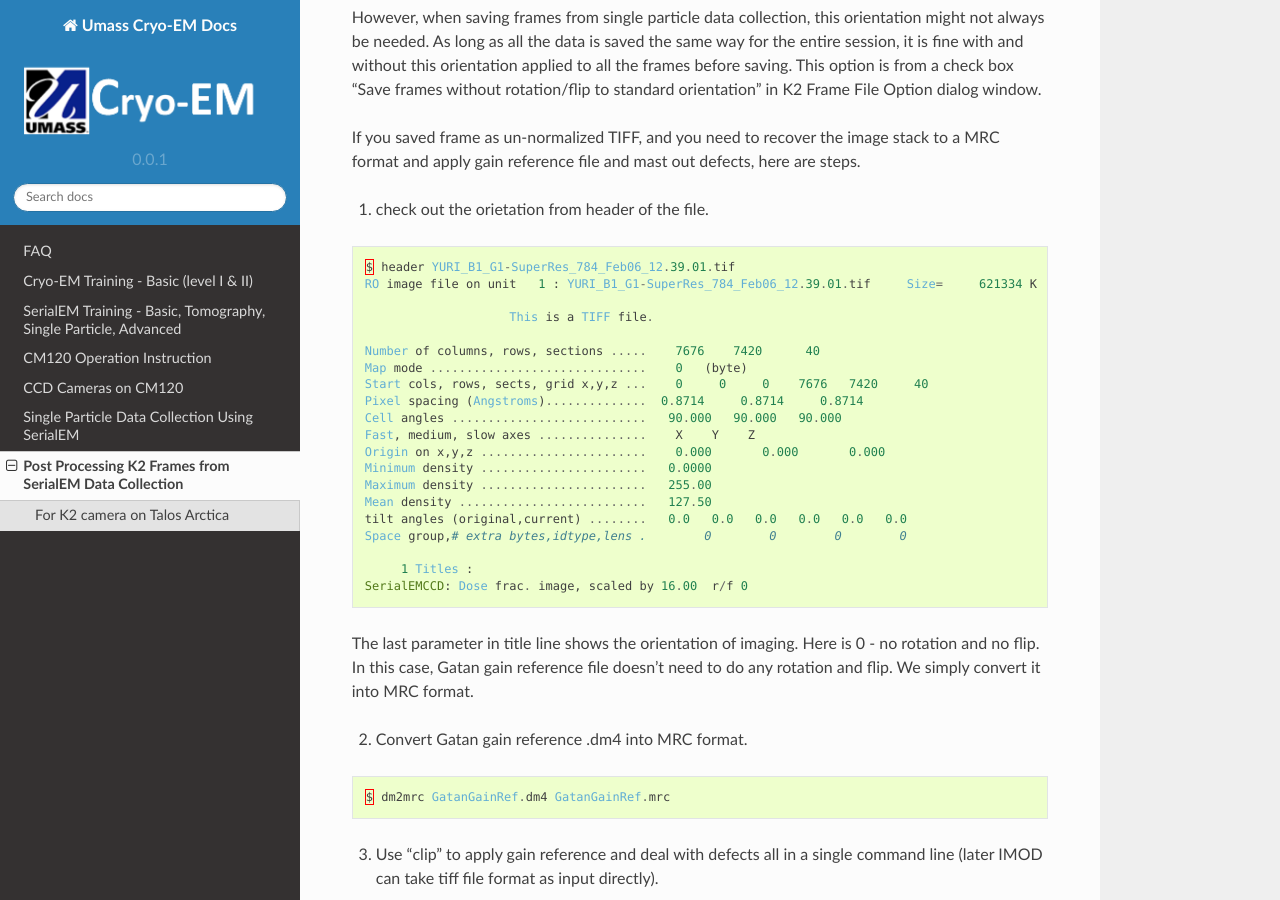
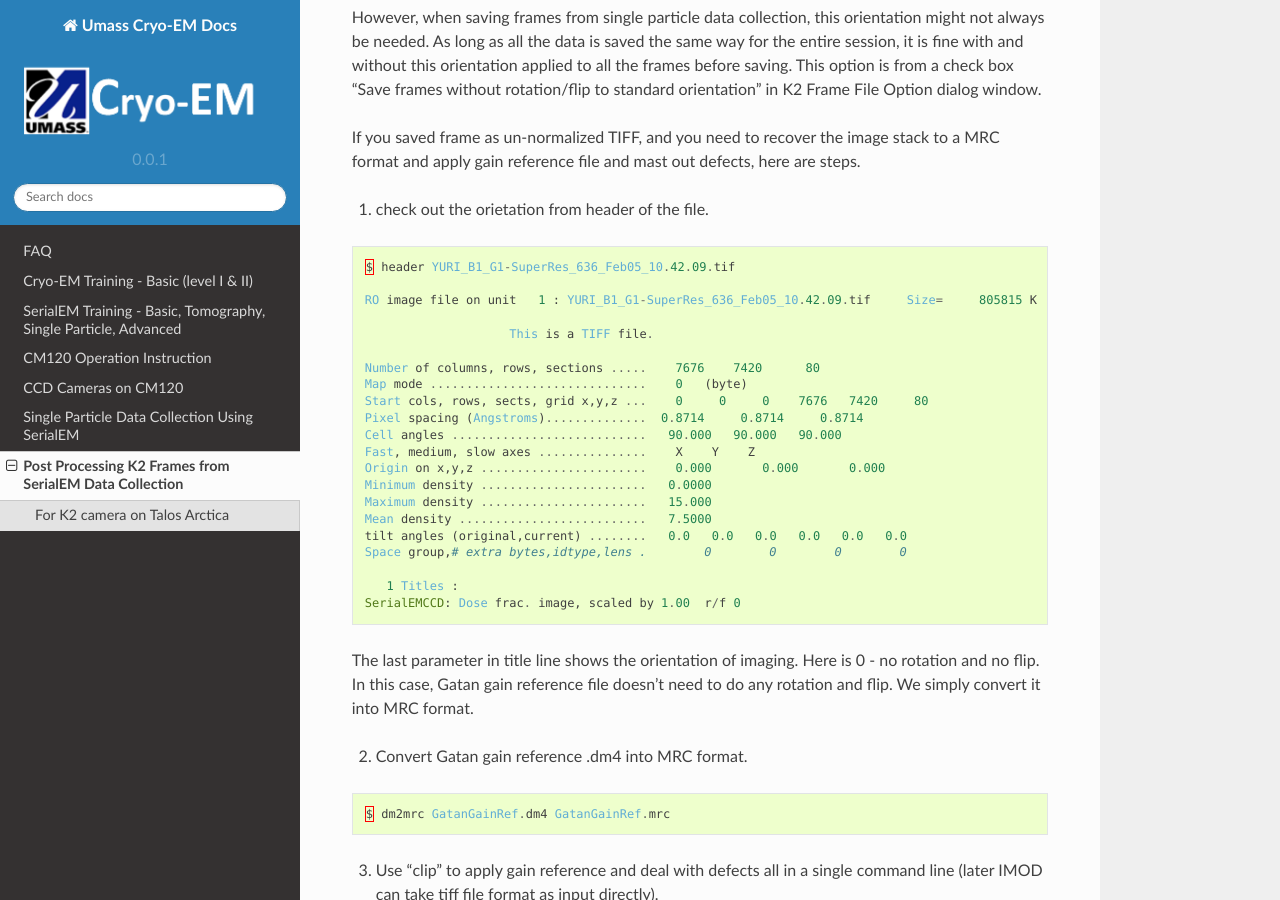
Before and after one commit to xuchen66/sphinx-emdocs, a Sphinx documentation site: the page built from source/post-process-k2-frames.rst, in a window 1280 px wide and 900 px high, scrolled down 806 px. Built offline with Sphinx 7.4.7 and the Read the Docs theme 2.0.0, drawn with Linux system fonts in a browser that asks for light colours; pages that are not in the unit, such as notebooks, are missing from menus.

Commit message:
Update post-process-k2-frames.rst

```diff
--- a/source/post-process-k2-frames.rst
+++ b/source/post-process-k2-frames.rst
@@ -38,26 +38,28 @@ If you saved frame as un-normalized TIFF, and you need to recover the image stac
 
 .. code-block:: ruby
 
-   $ header YURI_B1_G1-SuperRes_784_Feb06_12.39.01.tif
-   RO image file on unit   1 : YURI_B1_G1-SuperRes_784_Feb06_12.39.01.tif     Size=     621334 K
+   $ header YURI_B1_G1-SuperRes_636_Feb05_10.42.09.tif
+
+   RO image file on unit   1 : YURI_B1_G1-SuperRes_636_Feb05_10.42.09.tif     Size=     805815 K
 
                        This is a TIFF file.
 
-   Number of columns, rows, sections .....    7676    7420      40
+   Number of columns, rows, sections .....    7676    7420      80
    Map mode ..............................    0   (byte)
-   Start cols, rows, sects, grid x,y,z ...    0     0     0    7676   7420     40
+   Start cols, rows, sects, grid x,y,z ...    0     0     0    7676   7420     80
    Pixel spacing (Angstroms)..............  0.8714     0.8714     0.8714
    Cell angles ...........................   90.000   90.000   90.000
    Fast, medium, slow axes ...............    X    Y    Z
    Origin on x,y,z .......................    0.000       0.000       0.000
    Minimum density .......................   0.0000
-   Maximum density .......................   255.00
-   Mean density ..........................   127.50
+   Maximum density .......................   15.000
+   Mean density ..........................   7.5000
    tilt angles (original,current) ........   0.0   0.0   0.0   0.0   0.0   0.0
    Space group,# extra bytes,idtype,lens .        0        0        0        0
 
-        1 Titles :
-   SerialEMCCD: Dose frac. image, scaled by 16.00  r/f 0
+      1 Titles :
+   SerialEMCCD: Dose frac. image, scaled by 1.00  r/f 0
+
 
 The last parameter in title line shows the orientation of imaging. Here is 0 - no rotation and no flip. In this case, Gatan gain reference file doesn't need to do any rotation and flip. We simply convert it into MRC format.
 
```
